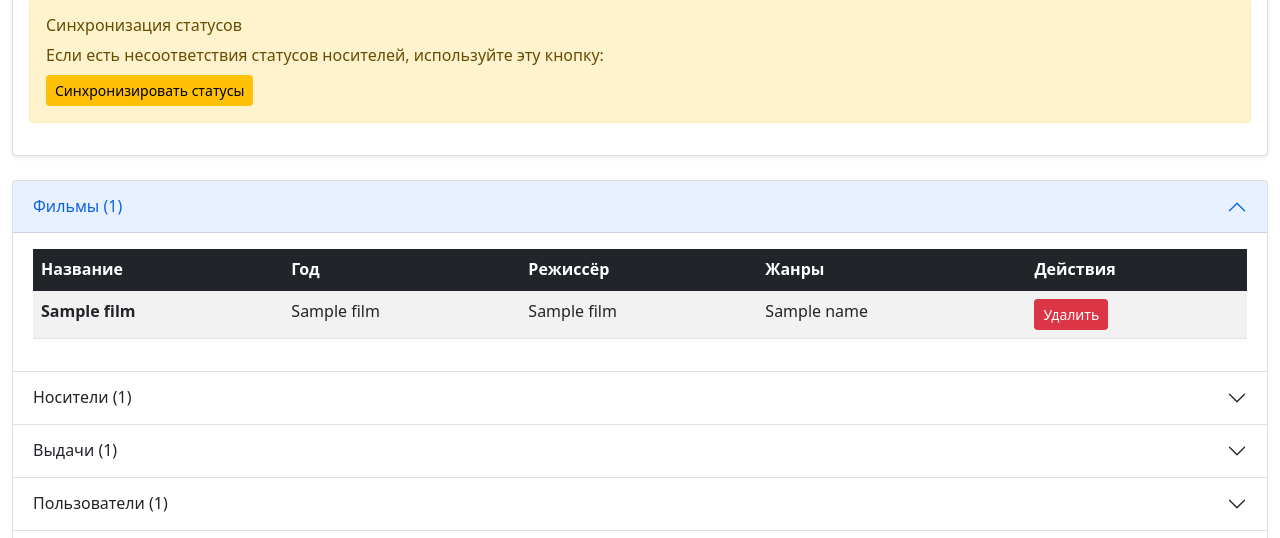
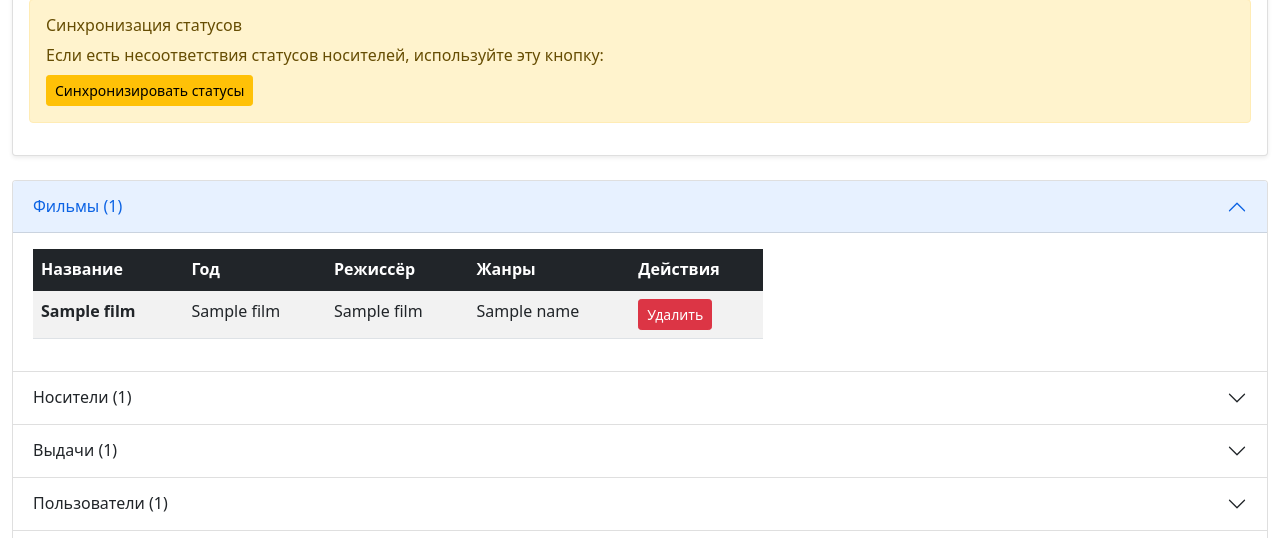
Before and after one commit to strongpersonality/opi3, a Flask app: page /admin in a window 1280 px wide. Shown: the part 716-1254 px from the top of the page. Run offline with Flask 3, Linux system fonts and the light colour scheme; a database or web service that is not in the repository returns one stand-in record (values such as "Sample title"); some libraries are stand-ins or nearby versions.

Commit message:
Update styles.css

```diff
--- a/static/styles.css
+++ b/static/styles.css
@@ -2,7 +2,7 @@
     max-width: 1400px;
 }
 
-.table.table-stripted {
+.table.table.table-striped {
     max-width: 730px;
 }
 .card {
```
